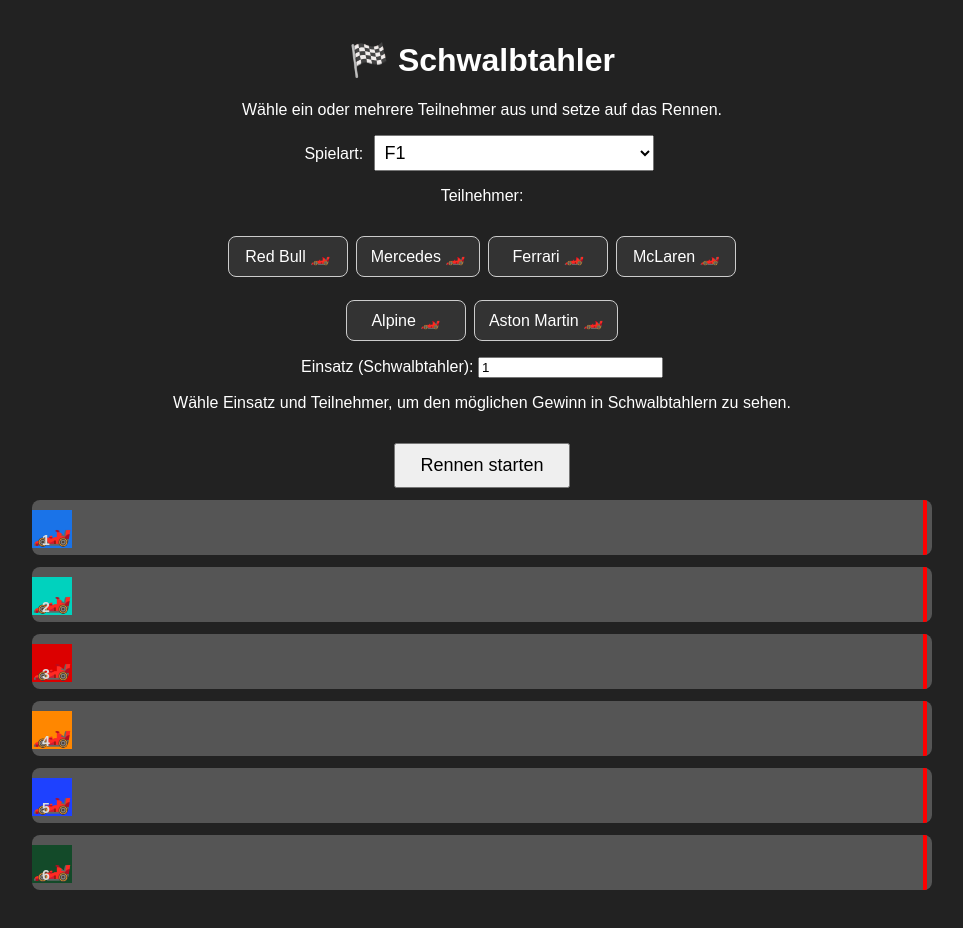
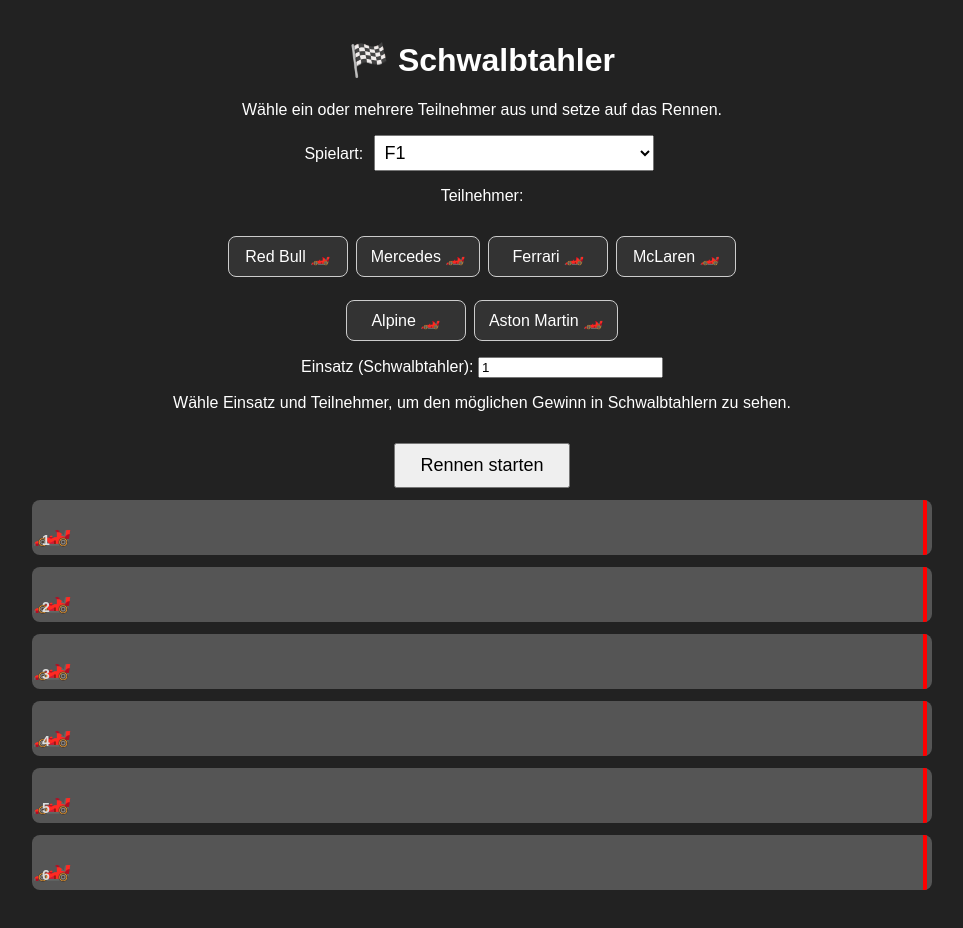
Before and after one commit to vali9555/Vali955, a plain HTML site: page Auto-Rennen-multitipp.html in a window 1280 px wide. Shown: the whole page, without its empty margins (158-1121 px from the left). Drawn offline with Linux system fonts and the light colour scheme.

Commit message:
Remove background color from runner icons in all groups

```diff
--- a/Auto-Rennen-multitipp.html
+++ b/Auto-Rennen-multitipp.html
@@ -198,7 +198,7 @@
         const item = current.items[i];
         tracks.innerHTML += `
         <div class="track">
-            <div class="car" id="car${i}" style="background:${item.color};">${item.icon}</div>
+            <div class="car" id="car${i}">${item.icon}</div>
             <div class="car-number">${i + 1}</div>
             <div class="finish"></div>
         </div>
```
